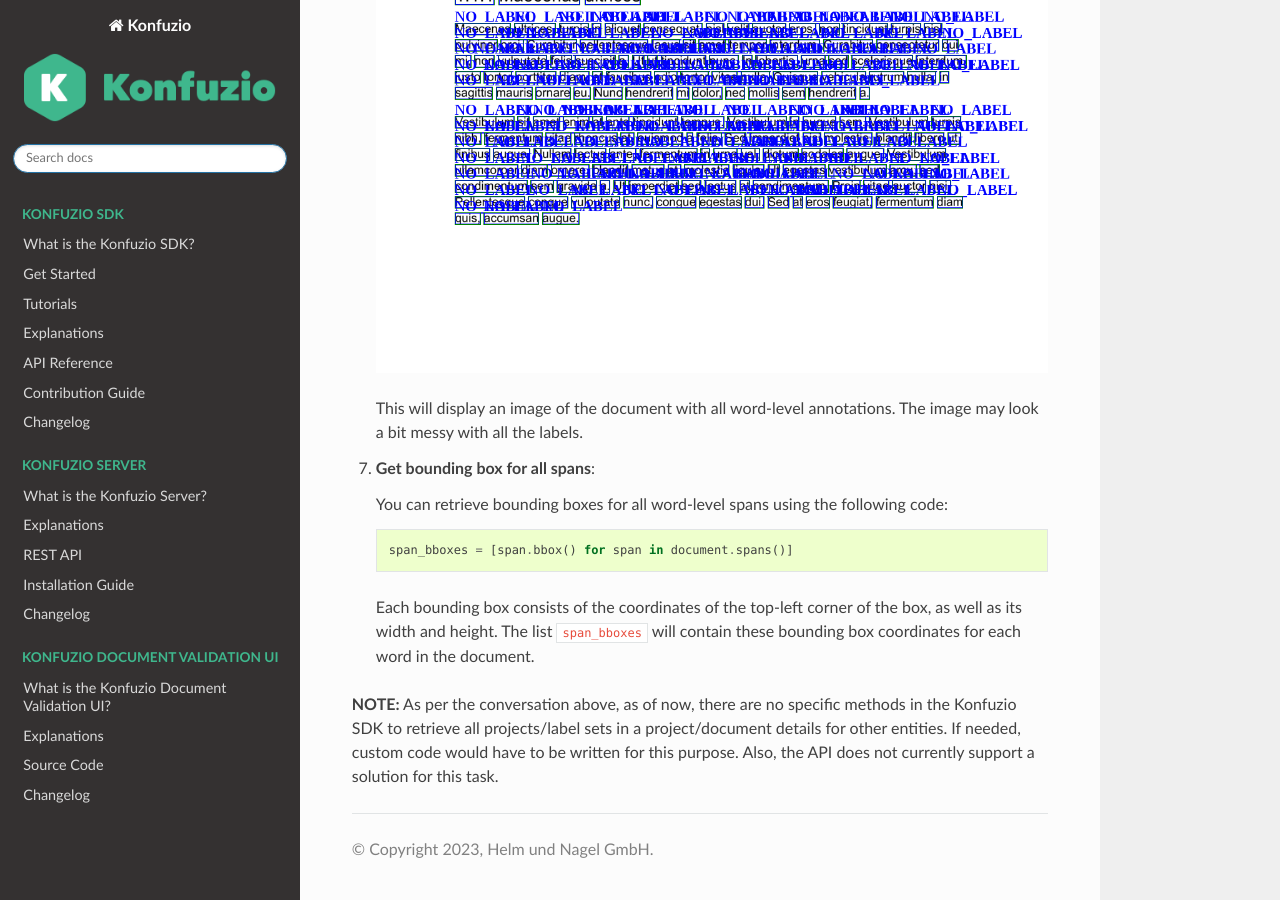
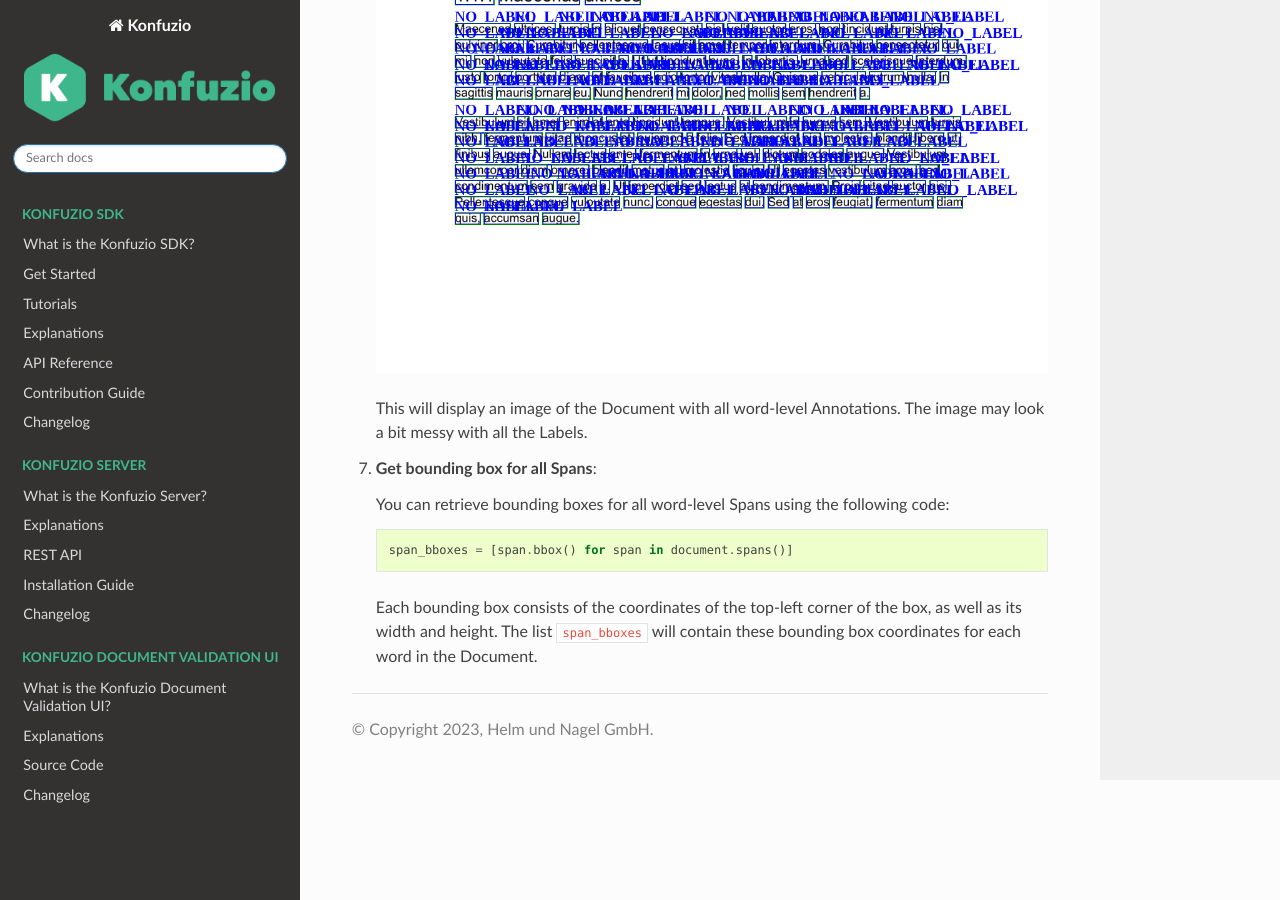
Before and after one commit to konfuzio-ai/konfuzio-sdk, a Sphinx documentation site: the page built from docs/sdk/examples/word-tokenizer/index.md, in a window 1280 px wide and 900 px high, scrolled down 4258 px. Built offline with Sphinx 7.4.7 and the Read the Docs theme 2.0.0, drawn with Linux system fonts in a browser that asks for light colours; pages that are not in the unit, such as notebooks, are missing from menus; a script that is not in the unit is left out; some of the changed text lies outside the part shown.

Commit message:
capitalization; remove Note

```diff
--- a/docs/sdk/examples/word-tokenizer/index.md
+++ b/docs/sdk/examples/word-tokenizer/index.md
@@ -1,11 +1,11 @@
 ## Tutorial: Getting Word Bounding Box (BBox) for a Document
 
-In this tutorial, we will walk through how to extract the bounding box (BBox) for words in a document, rather than for individual characters, using the Konfuzio SDK. This process involves the use of the `WhitespaceTokenizer` from the Konfuzio SDK to tokenize the document and identify word-level spans, which can then be visualized or used to extract BBox information.
+In this tutorial, we will walk through how to extract the bounding box (BBox) for words in a Document, rather than for individual characters, using the Konfuzio SDK. This process involves the use of the `WhitespaceTokenizer` from the Konfuzio SDK to tokenize the Document and identify word-level Spans, which can then be visualized or used to extract BBox information.
 
 ### Prerequisites
 
 - You will need to have the Konfuzio SDK installed.
-- You should have access to a project on the Konfuzio platform.
+- You should have access to a Project on the Konfuzio platform.
 
 ### Preview of Result
 
@@ -20,41 +20,41 @@
       :lines: 6-8
       :dedent: 4
 
-2. **Initialize your project**:
+2. **Initialize your Project**:
 
-   This involves creating a project instance with the appropriate ID.
+   This involves creating a Project instance with the appropriate ID.
 
    .. literalinclude:: /sdk/boilerplates/test_word_bboxes.py
       :language: python
       :lines: 13
       :dedent: 4
 
-3. **Retrieve a document from your project**:
+3. **Retrieve a Document from your Project**:
 
    .. literalinclude:: /sdk/boilerplates/test_word_bboxes.py
       :language: python
       :lines: 15
       :dedent: 4
 
-4. **Create a copy of your document without annotations**:
+4. **Create a copy of your Document without Annotations**:
 
    .. literalinclude:: /sdk/boilerplates/test_word_bboxes.py
       :language: python
       :lines: 16
       :dedent: 4
 
-5. **Tokenize the document**:
+5. **Tokenize the Document**:
 
-   This process involves splitting the document into word-level spans using the WhitespaceTokenizer.
+   This process involves splitting the Document into word-level Spans using the WhitespaceTokenizer.
 
    .. literalinclude:: /sdk/boilerplates/test_word_bboxes.py
       :language: python
       :lines: 17-18
       :dedent: 4
 
-6. **Visualize all word-level annotations**:
+6. **Visualize all word-level Annotations**:
 
-   After getting the bounding box for all spans, you might want to visually check the results to make sure the bounding boxes are correctly assigned. Here's how you can do it:
+   After getting the bounding box for all Spans, you might want to visually check the results to make sure the bounding boxes are correctly assigned. Here's how you can do it:
 
    .. literalinclude:: /sdk/boilerplates/test_word_bboxes.py
       :language: python
@@ -63,17 +63,15 @@
 
    .. image:: /sdk/examples/word-tokenizer/word-bboxes.png
 
-   This will display an image of the document with all word-level annotations. The image may look a bit messy with all the labels.
+   This will display an image of the Document with all word-level Annotations. The image may look a bit messy with all the Labels.
 
-7. **Get bounding box for all spans**:
+7. **Get bounding box for all Spans**:
 
-   You can retrieve bounding boxes for all word-level spans using the following code:
+   You can retrieve bounding boxes for all word-level Spans using the following code:
 
    .. literalinclude:: /sdk/boilerplates/test_word_bboxes.py
       :language: python
       :lines: 21
       :dedent: 4
 
-   Each bounding box consists of the coordinates of the top-left corner of the box, as well as its width and height. The list `span_bboxes` will contain these bounding box coordinates for each word in the document.
-
-**NOTE:** As per the conversation above, as of now, there are no specific methods in the Konfuzio SDK to retrieve all projects/label sets in a project/document details for other entities. If needed, custom code would have to be written for this purpose. Also, the API does not currently support a solution for this task.
+   Each bounding box consists of the coordinates of the top-left corner of the box, as well as its width and height. The list `span_bboxes` will contain these bounding box coordinates for each word in the Document.
```
